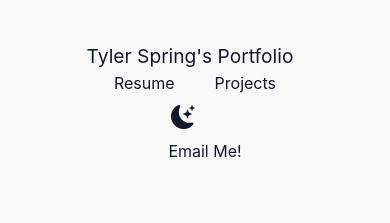
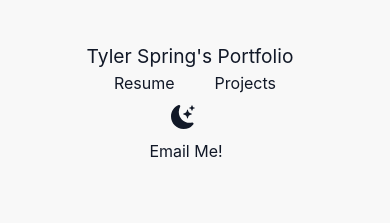
Before and after one commit to TGSpring/personal-website, a Next.js app: page / in a window 390 px wide. Shown: the top 223 px of the page. Built offline with nearby package versions, Linux system fonts and the light colour scheme.

Commit message:
Add files via upload

```diff
--- a/styles/index.module.css
+++ b/styles/index.module.css
@@ -270,6 +270,9 @@
     width: 100%;
     text-align: center;
   }
+  .emailLink {
+    padding-right: 3rem;
+  }
 
   .themeToggle {
     margin-top: 10px;
```
